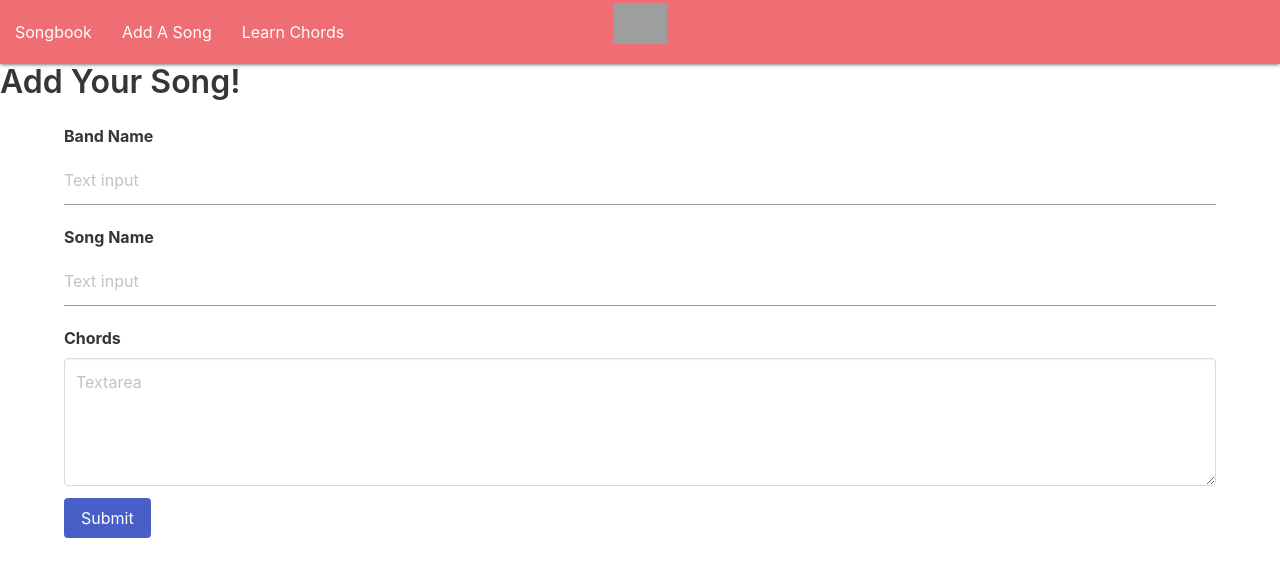
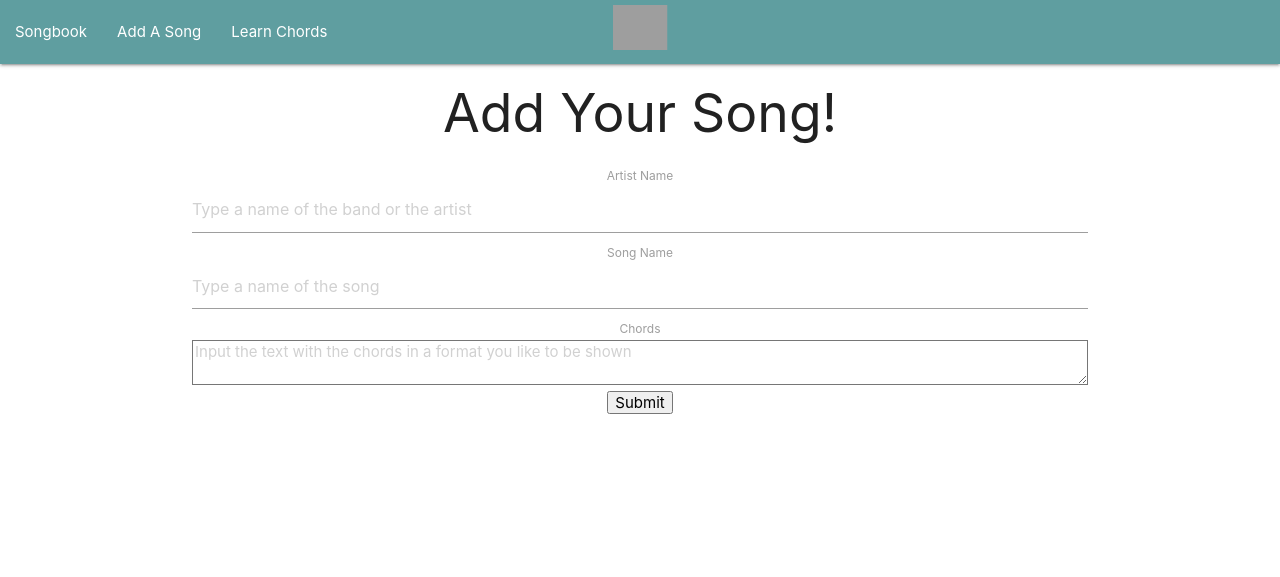
Before and after one commit to Lingvistik/songBOOK, a Flask app: page /add_chords in a window 1280 px wide. Shown: the top 577 px of the page. Run offline with Flask 2, Linux system fonts and the light colour scheme; data that the repository does not hold is empty; some libraries are stand-ins or nearby versions; grey boxes are pictures that could not be loaded.

Commit message:
Delete functionality added, chords showing on a separate page, css added, chords diagram added, preparation for edit functionality

```diff
--- a/app.py
+++ b/app.py
@@ -22,6 +22,11 @@ def route():
 def get_chords():
     return render_template('songbook.html', chords=mongo.db.chords.find())
 
+@app.route('/show_chords/<chord_id>')
+def show_chords(chord_id):
+    the_chord = mongo.db.chords.find_one({"_id": ObjectId(chord_id)})
+    return render_template('showchords.html', chords=the_chord)
+
 @app.route('/add_chords')
 def add_chords():
     return render_template('addchords.html', genre=mongo.db.genre.find())
@@ -35,3 +40,8 @@ def insert_chords():
     chords = mongo.db.chords
     chords.insert_one(request.form.to_dict())
     return redirect(url_for('get_chords'))
+
+@app.route('/delete_chords/<chord_id>')
+def delete_chords(chord_id):
+    mongo.db.chords.remove({'_id': ObjectId(chord_id)})
+    return redirect(url_for('get_chords'))
--- /dev/null
+++ b/static/css/style.css
@@ -0,0 +1,25 @@
+body {
+    text-align: center;
+}
+
+.title {
+    margin-top: 20px;
+}
+
+.nav-wrapper {
+    background-color: cadetblue;
+}
+
+#logo {
+    padding-top: 5px;
+}
+
+@media only screen and (max-width: 800px) {
+    #diagram {
+        width: 355px;
+    }
+
+    #chart-title {
+        font-size: 35px;
+    }
+}
--- a/templates/addchords.html
+++ b/templates/addchords.html
@@ -6,23 +6,23 @@
 <div class="container">
     <form action="{{url_for('insert_chords')}}" method="POST" enctype="multipart/form-data">
         <div class="field">
-            <label class="label">Band Name</label>
+            <label class="label">Artist Name</label>
             <div class="control">
-                <input id="band_name" name="band_name" class="input" type="text" placeholder="Text input">
+                <input id="band_name" name="band_name" class="input" type="text" placeholder="Type a name of the band or the artist">
             </div>
         </div>
 
         <div class="field">
             <label class="label">Song Name</label>
             <div class="control">
-                <input id="song_name" name="song_name" class="input" type="text" placeholder="Text input">
+                <input id="song_name" name="song_name" class="input" type="text" placeholder="Type a name of the song">
             </div>
         </div>
 
         <div class="field">
             <label class="label">Chords</label>
             <div class="control">
-                <textarea id="chords_text" name="chords_text" class="textarea" placeholder="Textarea"></textarea>
+                <textarea id="chords_text" name="chords_text" class="textarea" placeholder="Input the text with the chords in a format you like to be shown"></textarea>
             </div>
         </div>
 
--- a/templates/base.html
+++ b/templates/base.html
@@ -13,7 +13,6 @@
      <script src="{{url_for('static', filename='js/script.js')}}" type="text/JavaScript"></script>
     <link rel="stylesheet" href="{{url_for('static', filename='css/style.css')}}" type="text/css" />
     <link href="https://fonts.googleapis.com/icon?family=Material+Icons" rel="stylesheet">
-    <link rel="stylesheet" href="https://cdn.jsdelivr.net/npm/bulma@0.9.0/css/bulma.min.css">
   </head>
   <body>
   <header>
--- a/templates/chordsdiagram.html
+++ b/templates/chordsdiagram.html
@@ -1,7 +1,7 @@
 {% extends 'base.html'%}
 {% block content %}
 
-<h1 id="chart-title">Guitar Chords Chart</h1>
+<h2 id="chart-title">Guitar Chords Chart</h2>
 <br>
 
 <div class="container">
```
Also changed, not shown: templates/showchords.html (added, +15 -0 lines), templates/songbook.html (+5 -8 lines), static/images/gc.jpg (added).
